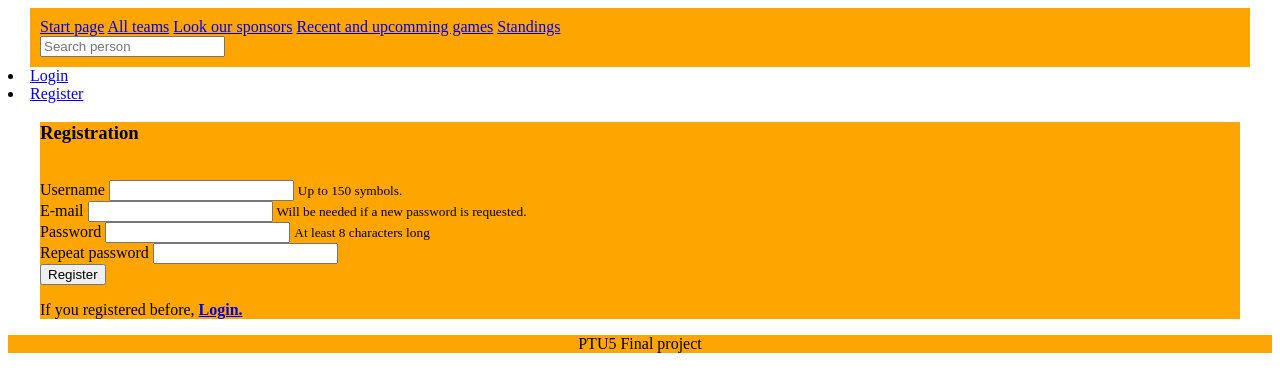
After one commit to RamunasKybartas/ptu5_django_project, a Django app: page /register/ in a window 1280 px wide. The commit adds this page. Shown: the top 392 px of the page. Run offline with Django 4.2, Linux system fonts and the light colour scheme.

Commit message:
views and user form added

```diff
--- a/NKL/NKL/urls.py
+++ b/NKL/NKL/urls.py
@@ -20,6 +20,8 @@ from django.conf.urls.static import static
 from django.conf import settings
 
 urlpatterns = [
+    path("i18n/", include('django.conf.urls.i18n')),
     path('', include('basketball.urls')),
     path('admin/', admin.site.urls),
+    path('accounts/', include('django.contrib.auth.urls')),
 ] + static(settings.STATIC_URL, document_root=settings.STATIC_ROOT)
--- a/NKL/basketball/static/basketball/css/base.css
+++ b/NKL/basketball/static/basketball/css/base.css
@@ -35,3 +35,7 @@ footer {
     border: 1px;
     border-color: black;
 }
+
+.red {
+background-color: crimson;
+}
--- a/NKL/basketball/templates/basketball/base.html
+++ b/NKL/basketball/templates/basketball/base.html
@@ -1,8 +1,8 @@
 <!DOCTYPE html>
-{% load static %}
-{% comment %} {% get_current_language as LANGUAGE_CODE %}
-{% get_available_languages as LANGUAGES %} {% endcomment %}
-<html lang="en">
+{% load static i18n %}
+{% get_current_language as LANGUAGE_CODE %}
+{% get_available_languages as LANGUAGES %}
+<html lang={{ LANGUAGE_CODE }}>
     <head>
         <meta charset="UTF-8">
         <meta http-equiv="X-UA-Compatible" content="IE=edge">
@@ -14,7 +14,7 @@
     <header>
         <div class='navigation container'>
             <a class="button" href='{% url "index" %}'>Start page</a>
-            <a href="/teams">All teams</a>
+            <a href="/teams">{% trans "All teams" %}</a>
             <a href="/sponsors">Look our sponsors</a>
             <a href="https://www.nklyga.lt/rungtynes/tvarkarastis.html">Recent and upcomming games</a>
             <a class="button" href="https://www.nklyga.lt/lygos/50-7bet-nkl-nacionaline-krepsinio-lyga/lenteles.html">Standings</a>
@@ -24,6 +24,17 @@
         </div>
     </header>
     <main>
+        {% if user.is_authenticated %}
+        <li class="nav-item"><a class="nav-link" href="#">
+          <svg class="bi bi-person" width="1.5em" height="1.5em" viewBox="0 0 16 16" fill="currentColor" xmlns="http://www.w3.org/2000/svg">
+            <path fill-rule="evenodd" d="M13 14s1 0 1-1-1-4-6-4-6 3-6 4 1 1 1 1h10zm-9.995-.944v-.002.002zM3.022 13h9.956a.274.274 0 00.014-.002l.008-.002c-.001-.246-.154-.986-.832-1.664C11.516 10.68 10.289 10 8 10c-2.29 0-3.516.68-4.168 1.332-.678.678-.83 1.418-.832 1.664a1.05 1.05 0 00.022.004zm9.974.056v-.002.002zM8 7a2 2 0 100-4 2 2 0 000 4zm3-2a3 3 0 11-6 0 3 3 0 016 0z" clip-rule="evenodd"/>
+          </svg>
+        {{ user.get_username }}</a></li>
+        <li class="nav-item"><a class="nav-link" href="{% url 'logout'%} ">Logout</a></li>
+      {% else %}
+        <li class="nav-item"><a class="nav-link" href="{% url 'login' %}?next={{request.path}}">Login</a></li>
+        <li class="nav-item"><a class="nav-link" href="{% url 'register' %}">Register</a></li>
+      {% endif %}
         <div>{% block content %}{% endblock %}</div>
     </main>
     <footer>PTU5 Final project
--- a/NKL/basketball/templates/basketball/index.html
+++ b/NKL/basketball/templates/basketball/index.html
@@ -1,8 +1,8 @@
 {% extends "basketball/base.html" %}
-
+{% load i18n %}
 {% block content %}
     <h1>NACIONALINĖ KREPŠINIO LYGA</H1>
-    <P>WELCOME TO THE NKL DATABASE</P>
+    <P> {% trans "WELCOME TO THE NKL DATABASE" %}</P>
     <ul>
         <li><strong>Teams:</strong> {{ Total_teams }}</li>
         <li><strong>Total Players:</strong> {{ Total_players }}</li>
@@ -13,4 +13,5 @@
         <li><strong>Total Point guards:</strong> {{ Total_point_guards }}</li>
         <li><strong>Total Staff members:</strong> {{ Total_staff_members }}</li>
     </ul>
+    <p class='red'> Your visiting us {{ num_visits }} time(s) </p>
 {% endblock %}
--- /dev/null
+++ b/NKL/basketball/templates/registration/logged_out.html
@@ -0,0 +1,6 @@
+{% extends "basketball\base.html" %}
+
+{% block content %}
+  <p>Logged out successfully!</p>
+  <a href="{% url 'login'%}">Log back in.</a>
+{% endblock %}
--- /dev/null
+++ b/NKL/basketball/templates/registration/register.html
@@ -0,0 +1,32 @@
+{% extends "basketball/base.html" %}
+
+{% block content %}
+
+    <div class="container register">
+        <h3>Registration</h3><br/>
+        <form method="post">
+            {% csrf_token %}
+            <div class="form-group">Username</label>
+                <input name="username" type="text" class="form-control" id="username" aria-describedby="usernameHelp">
+                <small id="usernameHelp" class="form-text text-muted">Up to 150 symbols.</small>
+            </div>
+            <div class="form-group">
+                <label for="exampleInputEmail1">E-mail</label>
+                <input name="email" type="email" class="form-control" id="exampleInputEmail1" aria-describedby="emailHelp">
+                <small id="emailHelp" class="form-text text-muted">Will be needed if a new password is requested. </small>
+            </div>
+            <div class="form-group">
+                <label for="password">Password</label>
+                <input name="password" type="password" class="form-control" id="password" aria-describedby="pwdHelp">
+                <small id="pwdHelp" class="form-text text-muted">At least 8 characters long</small>
+            </div>
+            <div class="form-group">
+                <label for="password2">Repeat password</label>
+                <input name="password2" type="password" class="form-control" id="password2" aria-describedby="pwd2Help">
+            </div>
+            <button type="submit" class="btn btn-primary register-button">Register</button>
+        </form>
+        <p>If you registered before, <a href="/login"><strong>Login.</strong></a></p>
+    </div>
+
+{% endblock %}
--- a/NKL/basketball/urls.py
+++ b/NKL/basketball/urls.py
@@ -9,4 +9,5 @@ urlpatterns = [
     path('players/<int:pk>', views.PlayerDetailView.as_view(), name='player_detail'),
     path('sponsors/', views.sponsors, name='sponsors'),
     path('search/', views.search, name='search'),
+    path('register/', views.register, name='register'),
 ]
--- a/NKL/basketball/views.py
+++ b/NKL/basketball/views.py
@@ -4,6 +4,10 @@ from .models import Player, Staff, Arena, Sponsor, Team
 from django.views import generic
 from django.core.paginator import Paginator
 from django.db.models import Q
+from django.shortcuts import redirect
+from django.contrib.auth.forms import User
+from django.views.decorators.csrf import csrf_protect
+from django.contrib import messages
 
 def index(request):
     num_teams = Team.objects.all().count()
@@ -14,6 +18,8 @@ def index(request):
     num_sg = Player.objects.filter(position='SG').count()
     num_pg = Player.objects.filter(position='PG').count()
     num_staff = Staff.objects.count()
+    num_visits = request.session.get('num_visits', 1)
+    request.session['num_visits'] = num_visits + 1
 
     context = {
         'Total_teams' : num_teams,
@@ -23,7 +29,8 @@ def index(request):
         'Total_small_forwards' : num_sf,
         'Total_shooting_guards' : num_sg,
         'Total_point_guards' : num_pg,
-        'Total_staff_members' : num_staff
+        'Total_staff_members' : num_staff,
+        'num_visits' : num_visits,
     }
     return render(request, 'basketball/index.html', context=context)
 
@@ -67,3 +74,28 @@ def search(request):
     # search_results2 = Staff.objects.filter(Q(name__icontains=query) | Q(surname__icontains=query))
     # search_results = search_results1 & search_results2
     return render(request, 'basketball/search.html', {'players': search_results1, 'query' : query })
+
+
+@csrf_protect
+def register(request):
+    if request.method == "POST":
+        username = request.POST['username']
+        email = request.POST['email']
+        password = request.POST['password']
+        password2 = request.POST['password2']
+        if password == password2:
+            if User.objects.filter(username=username).exists():
+                messages.error(request, f'Username {username} is taken!')
+                return redirect('register')
+            else:
+                if User.objects.filter(email=email).exists():
+                    messages.error(request, f'User with {email} is already registered!')
+                    return redirect('register')
+                else:
+                    User.objects.create_user(username=username, email=email, password=password)
+                    messages.info(request, f'User {username} registered!')
+                    return redirect('login')
+        else:
+            messages.error(request, "Passwords don't match!")
+            return redirect('register')
+    return render(request, 'registration/register.html')
```
Also changed, not shown: NKL/NKL/settings.py (+19 -0 lines), NKL/basketball/templates/registration/login.html (added, +33 -0 lines).
